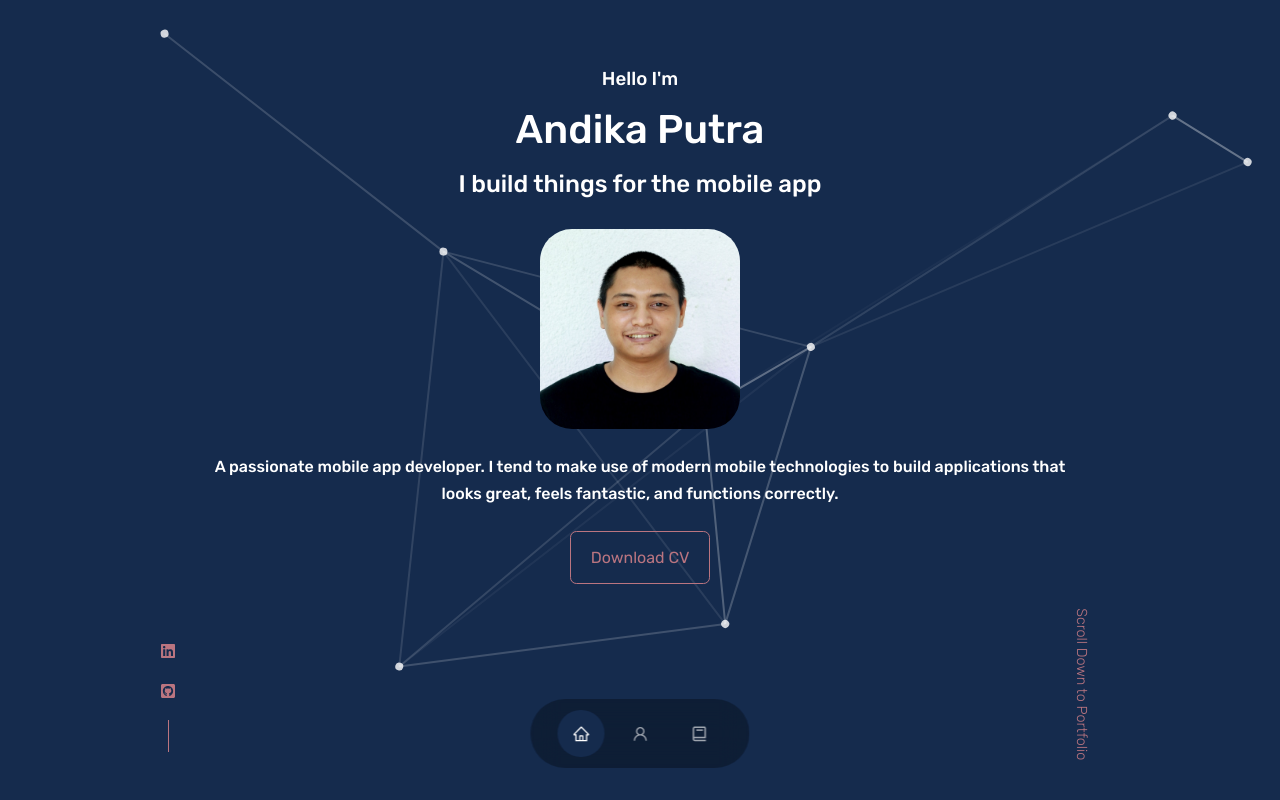
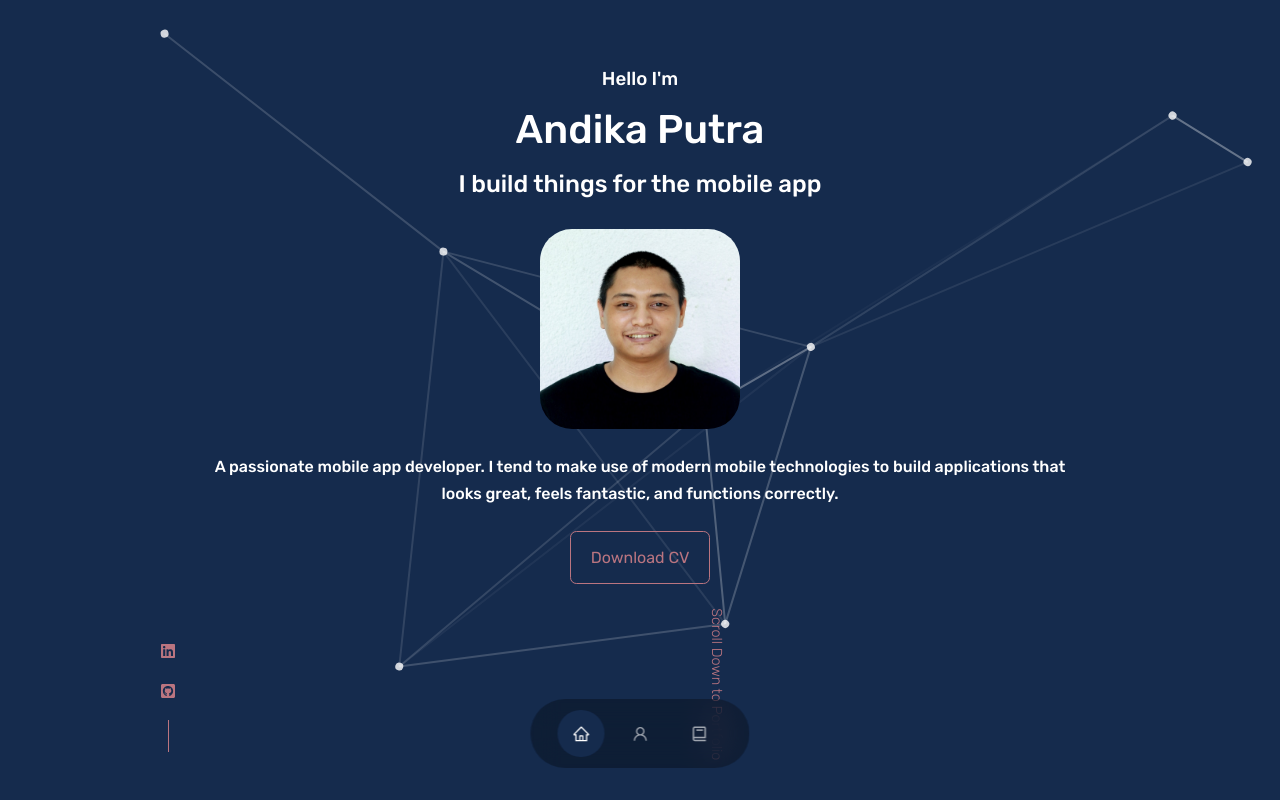
Before and after one commit to gus-ka/portfolio, a React (Create React App) app: page / in a window 1280 px wide. Shown: the top 800 px of the page. Built offline with nearby package versions, Linux system fonts and the light colour scheme.

Commit message:
change the scroll down position

```diff
--- a/src/components/header/header.css
+++ b/src/components/header/header.css
@@ -60,7 +60,6 @@ h4 {
 /* ========================= SCROLL DOWN ========================= */
 .scroll__down {
     position: absolute;
-    right: -2.3rem;
     bottom: 6.5rem;
     transform: rotate(90deg);
     font-weight: 200;
```
